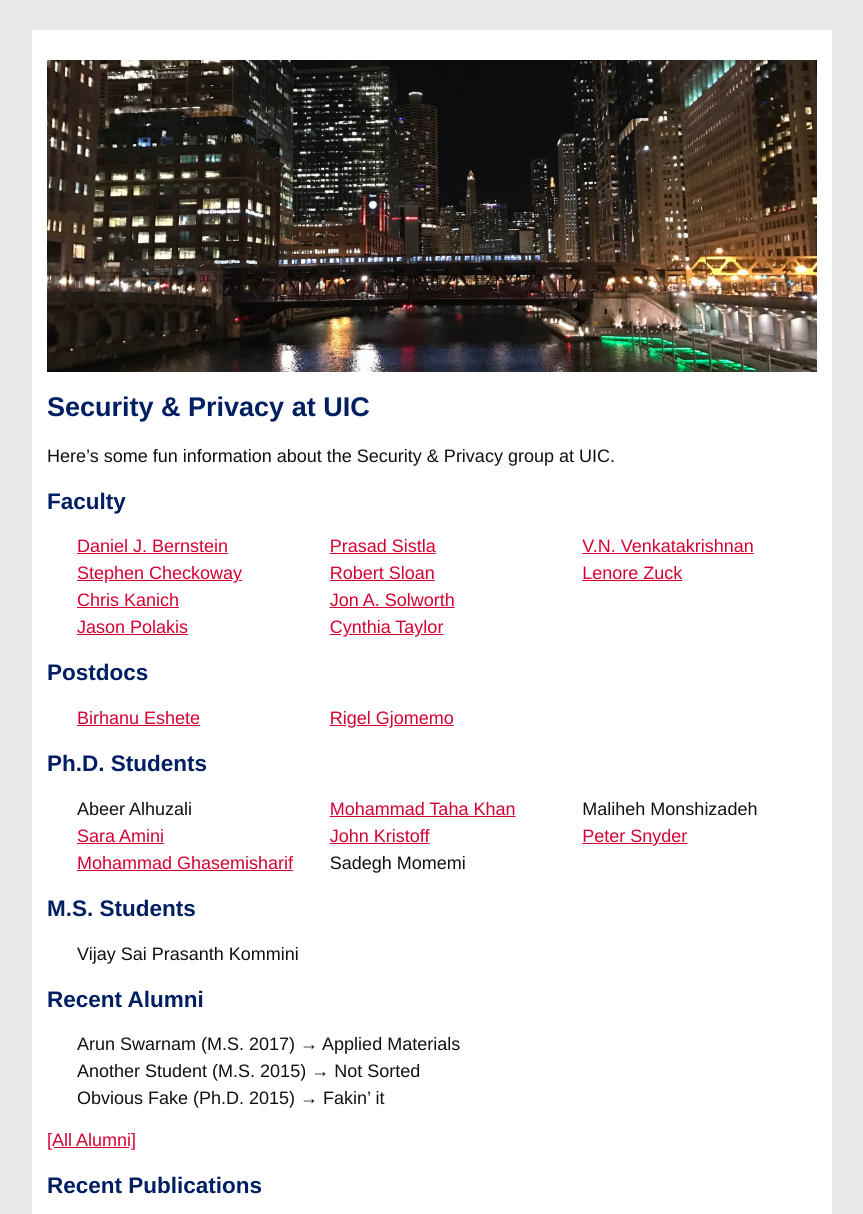
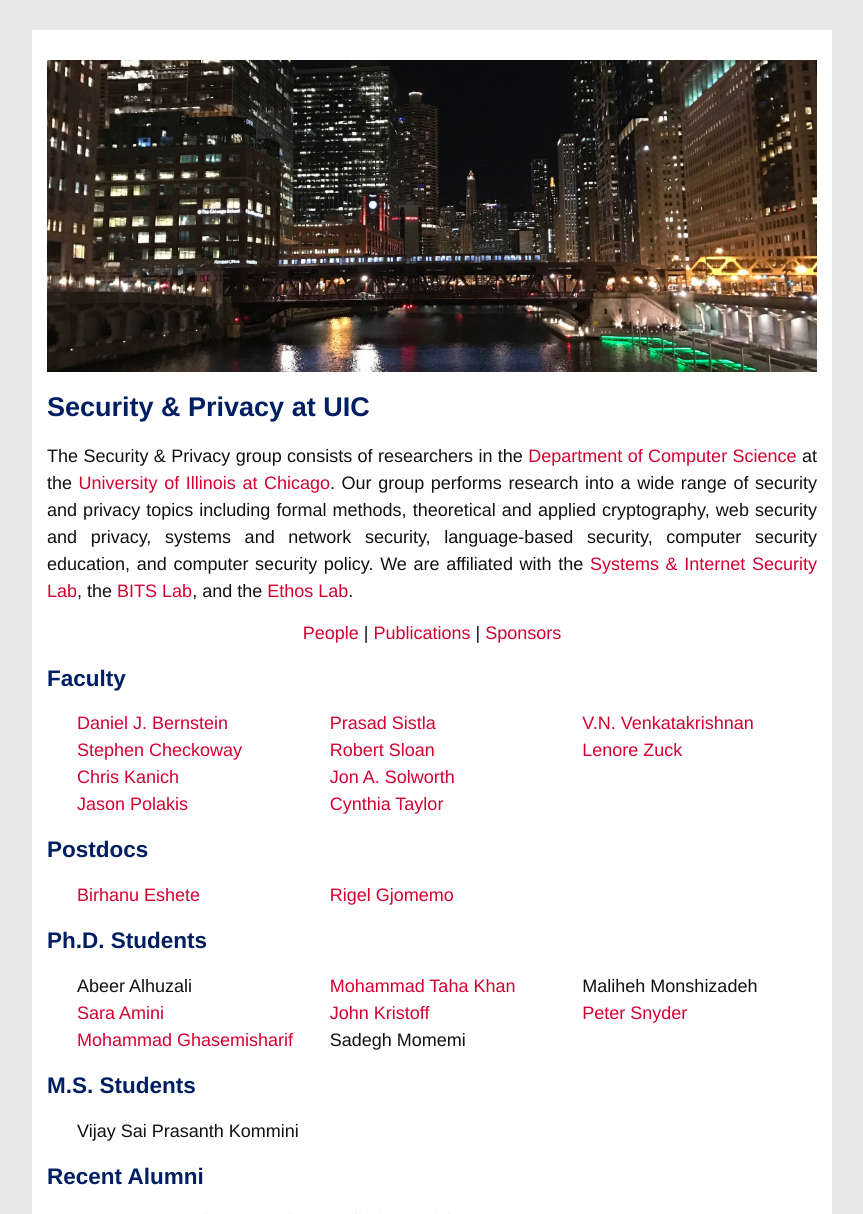
Before and after one commit to uic-research/security-www, a Jekyll site: the page built from index.md, in a window 1280 px wide, cut to the strip 0-1214 px from the top of the page. Shown: the whole strip, without its empty margins (208-1071 px from the left). Built offline with Jekyll 4.4.1, drawn with Linux system fonts in a browser that asks for light colours.

Commit message:
Add some text, play with CSS.

```diff
--- a/_sass/_base.scss
+++ b/_sass/_base.scss
@@ -81,6 +81,7 @@ ul, ol {
 }
 
 li {
+    list-style: none;
     > ul,
     > ol {
          margin-bottom: 0;
@@ -115,10 +116,21 @@ h3 {
  */
 a {
     color: inherit;
-    text-decoration: underline;
+    text-decoration: none;
     color: $brand-red;
 }
 
+// a:link {
+//     color: $brand-blue;
+// }
+//
+// a:visited {
+//     color: $brand-red;
+// }
+
+a:hover {
+    text-decoration: underline;
+}
 
 
 /**
--- a/_sass/_layout.scss
+++ b/_sass/_layout.scss
@@ -24,22 +24,6 @@ article, header, section {
 
     @include media-query($on-laptop) {
         font-size: 36px;
-    }
-}
-
-li {
-    list-style: none;
-}
-
-.thinlist {
-   @include media-query($md) {
-        columns: 3;
-    }
-}
-
-.thicklist {
-    @include media-query($md) {
-        columns: 2;
     }
 }
 
@@ -87,4 +71,37 @@ ol.spaced, ul.spaced, ol.bibliography {
         }
     }
 }
+
+.thinlist {
+   @include media-query($md) {
+        columns: 3;
+    }
+}
+
+.thicklist {
+    @include media-query($md) {
+        columns: 2;
+    }
+}
+
+nav.menu {
+    text-align: center;
+    padding: 0;
+    margin-bottom: $spacing-unit / 2;
+}
+
+nav.menu ul {
+    margin: 0;
+    padding: 0;
+}
+
+nav.menu ul li {
+    list-style-type: none;
+    display: inline;
+}
+
+nav.menu li:not(:first-child):before {
+    content: " | ";
+}
+
 // vim: set sw=4 sts=4 ts=8 expandtab:
--- a/index.md
+++ b/index.md
@@ -4,7 +4,23 @@
 
 # {{ site.title | xml_escape }}
 
-Here's some fun information about the Security & Privacy group at UIC.
+The Security & Privacy group consists of researchers in the [Department of
+Computer Science](https://www.cs.uic.edu) at the [University of Illinois at
+Chicago](https://www.uic.edu). Our group performs research into a wide range
+of security and privacy topics including formal methods, theoretical and
+applied cryptography, web security and privacy, systems and network security,
+language-based security, computer security education, and computer security
+policy. We are affiliated with the [Systems & Internet Security
+Lab](https://sisl.rites.uic.edu), the [BITS
+Lab](https://www.cs.uic.edu/bin/view/Bits/WebHome), and the [Ethos
+Lab](https://www.ethos-os.org/).
+
+
+<nav class="menu" markdown="1">
+- [People](#faculty)
+- [Publications](#recent-publications)
+- [Sponsors](#sponsors)
+</nav>
 
 ## Faculty
 - [Daniel J. Bernstein](https://cr.yp.to/djb.html)
```
Also changed, not shown: other parts of index.md (+1 -2 lines).
